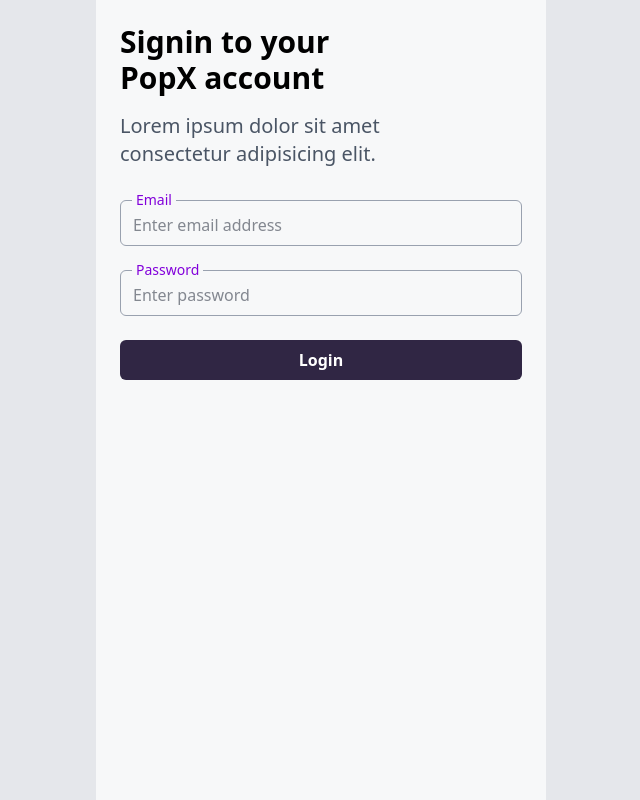
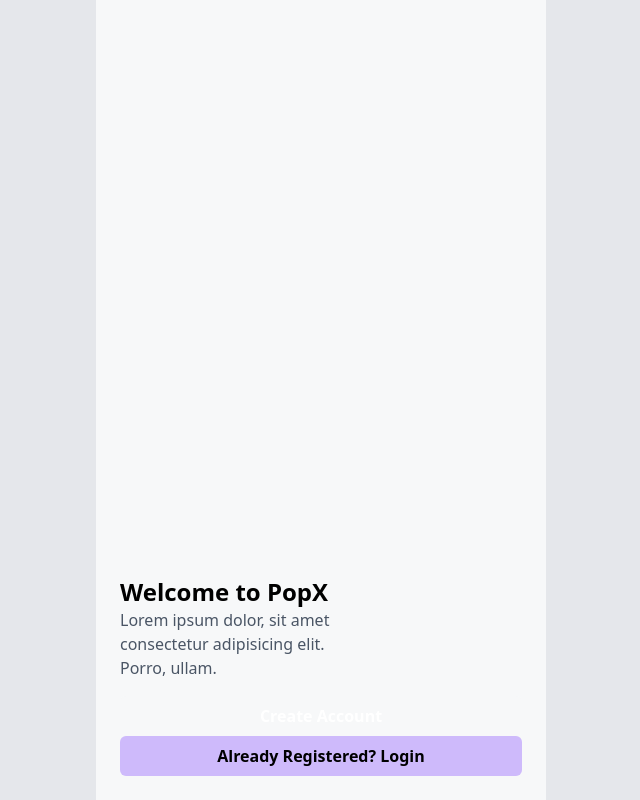
Before and after one commit to KiraCode/educase-react-assignment, a React (Vite) app: page / in a window 1280 px wide. Shown: the whole page, without its empty margins (319-959 px from the left). Built offline with nearby package versions, Linux system fonts and the light colour scheme.

Commit message:
welcomepage is added

```diff
--- a/src/App.jsx
+++ b/src/App.jsx
@@ -1,10 +1,12 @@
 import React from "react";
 import Login from "./components/Login";
+import WelcomePage from "./components/WelcomePage";
 
 const App = () => {
   return (
     <div className="flex items-center justify-center h-screen w-screen bg-gray-200">
-      <Login />
+      {/* <Login /> */}
+      <WelcomePage/>
     </div>
   );
 };
--- /dev/null
+++ b/src/components/WelcomePage.jsx
@@ -0,0 +1,23 @@
+import React from "react";
+
+const WelcomePage = () => {
+  return (
+    <div className="aspect-[9/16] h-full flex flex-col items-start justify-end bg-[#f7f8f9] p-6">
+      <div className="mb-4 max-w-[60%]">
+        <p className="text-2xl font-bold">Welcome to PopX</p>
+        <p className="text-gray-600">
+          Lorem ipsum dolor, sit amet consectetur adipisicing elit. Porro,
+          ullam.
+        </p>
+      </div>
+      <button className="text-white font-semibold w-full text-center bg-[#f7f8f9] hovering:bg-[#5d0ec0] p-2 rounded-md">
+        Create Account
+      </button>
+      <button className="w-full font-semibold text-center bg-[#cebafb] hover:bg-[#b59de6] p-2 rounded-md">
+        Already Registered? Login
+      </button>
+    </div>
+  );
+};
+
+export default WelcomePage;
```
